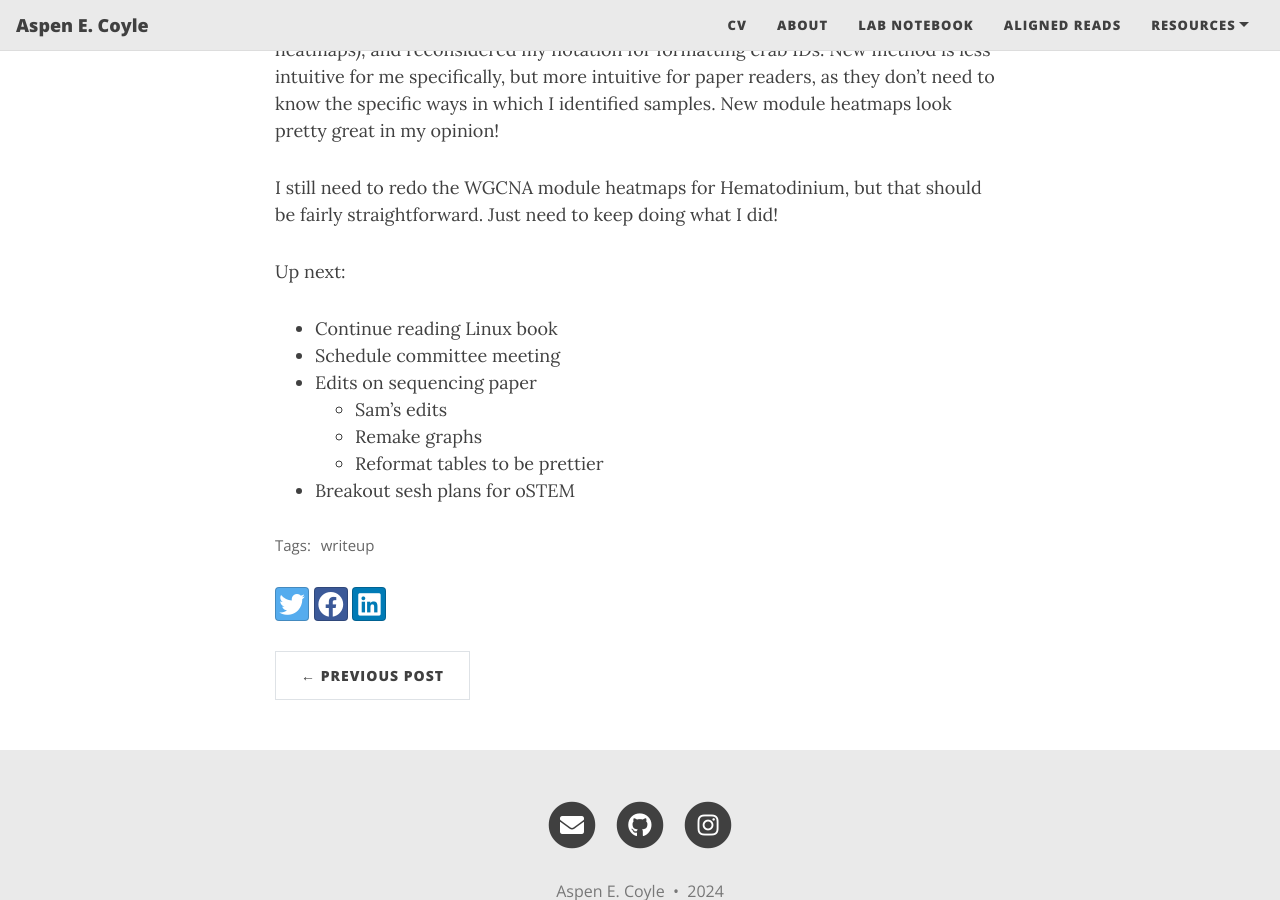
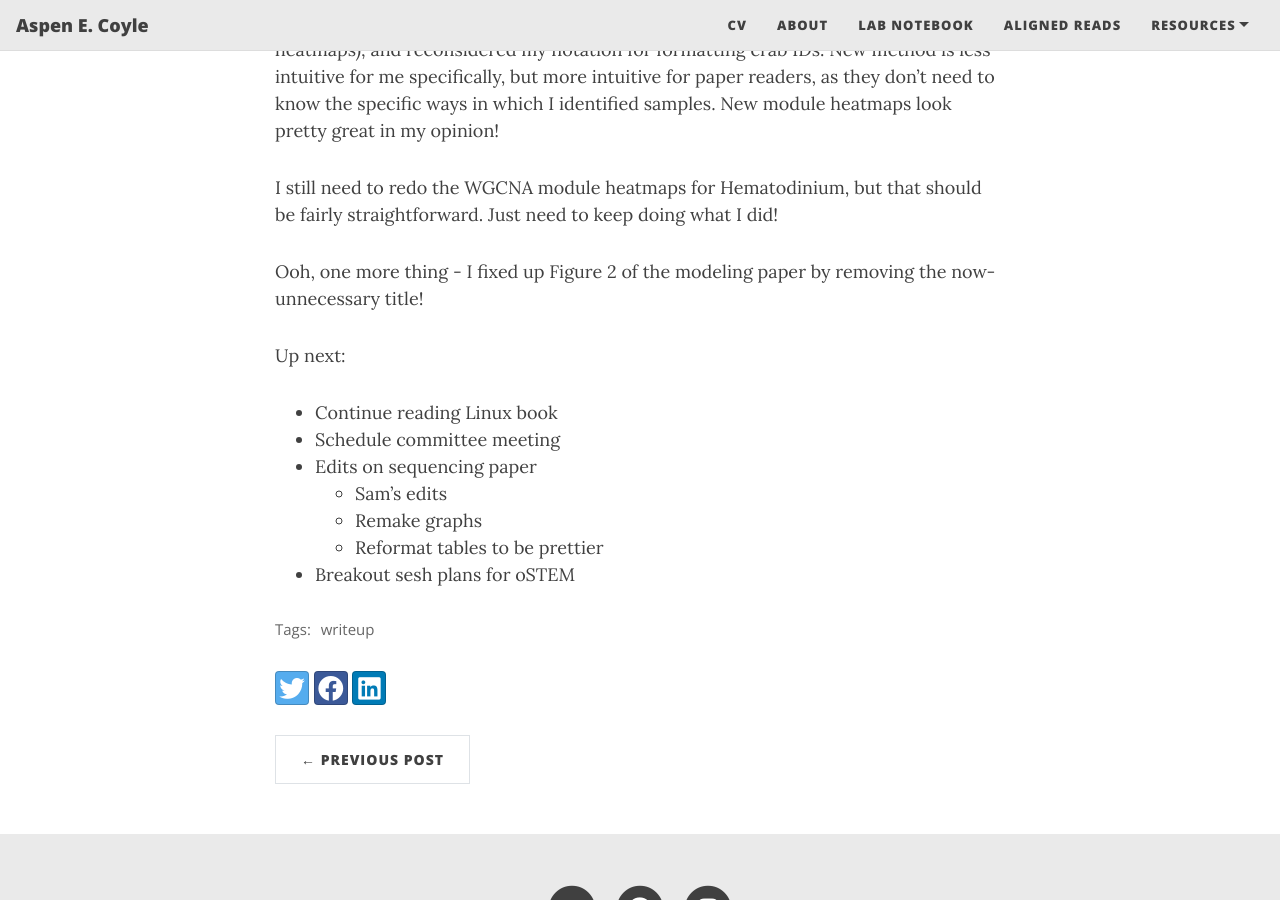
Before and after one commit to aspencoyle/aspencoyle.github.io, a Jekyll site: the page built from _posts/2024-10-01-October_posts.md, in a window 1280 px wide and 900 px high, scrolled down 6292 px. Built offline with Jekyll 4.4.1, drawn with Linux system fonts in a browser that asks for light colours; nearby versions of some CDN libraries.

Commit message:
new notebook post

```diff
--- a/_posts/2024-10-01-October_posts.md
+++ b/_posts/2024-10-01-October_posts.md
@@ -166,6 +166,8 @@ but more intuitive for paper readers, as they don't need to know the specific wa
 
 I still need to redo the WGCNA module heatmaps for Hematodinium, but that should be fairly straightforward. Just need to keep doing what I did!
 
+Ooh, one more thing - I fixed up Figure 2 of the modeling paper by removing the now-unnecessary title!
+
 Up next:
 - Continue reading Linux book
 - Schedule committee meeting
```
